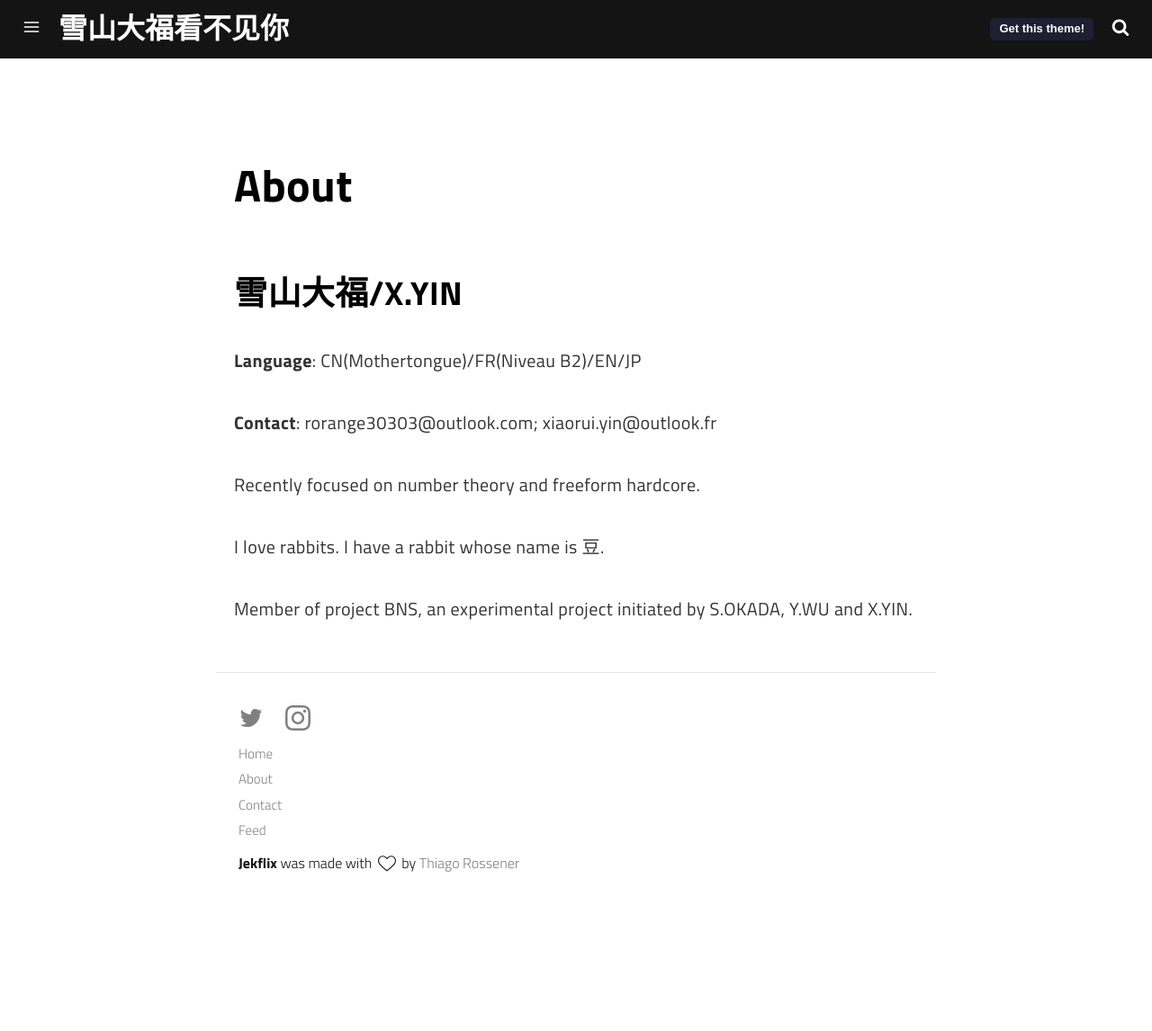
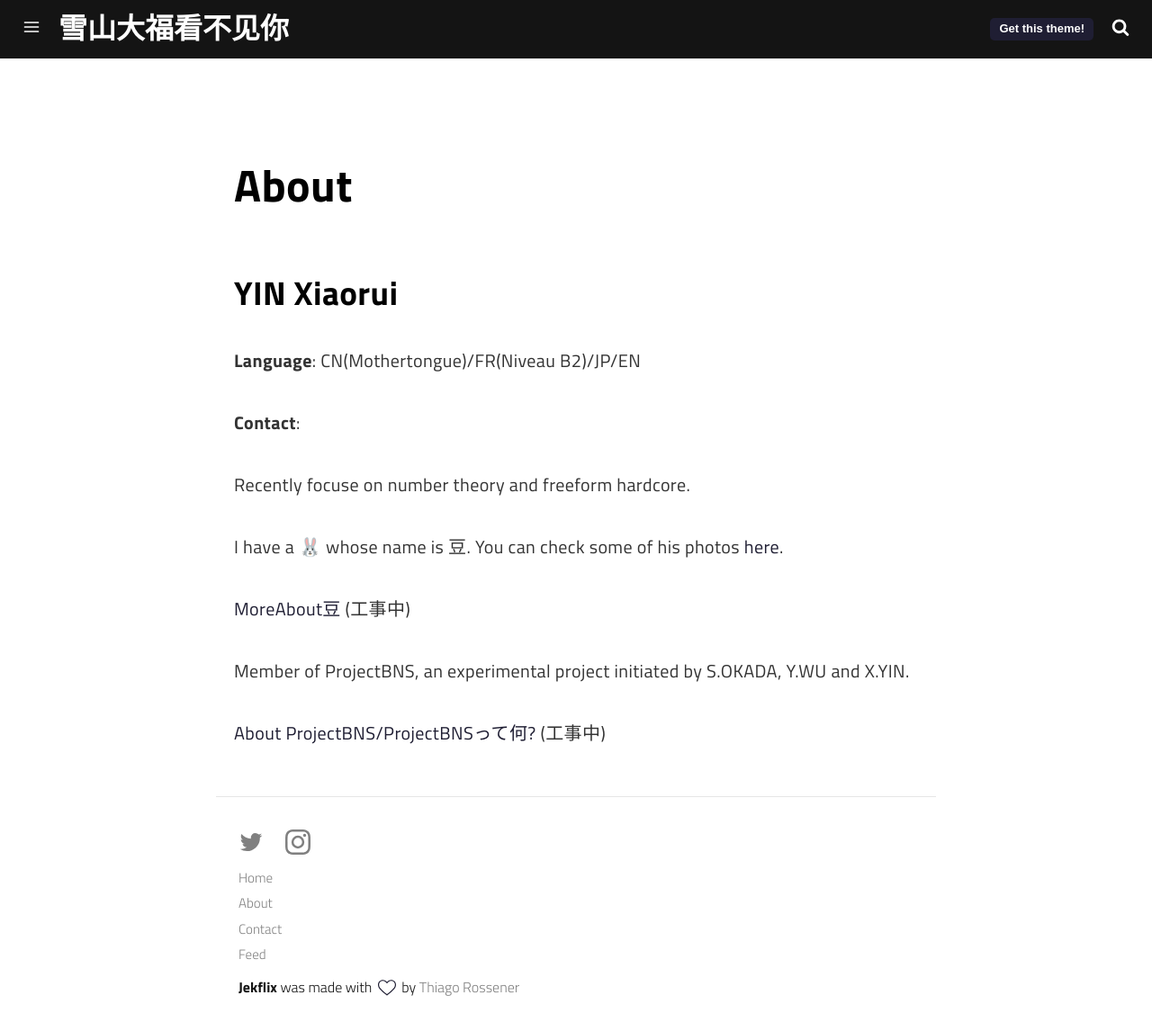
Before and after one commit to XiaoruiYIN/XiaoruiYIN.github.io, a Jekyll site: the page built from about.md, in a window 1280 px wide and 1146 px high. Shown: the whole window at 90% size. Built offline with Jekyll 4.4.1, drawn with Linux system fonts in a browser that asks for light colours; a script that is not in the unit is left out.

Commit message:
Update about.md

```diff
--- a/about.md
+++ b/about.md
@@ -7,14 +7,18 @@ permalink: /about/
 
 # About
 
-## 雪山大福/X.YIN
+## YIN Xiaorui
 
-**Language**: CN(Mothertongue)/FR(Niveau B2)/EN/JP
+**Language**: CN(Mothertongue)/FR(Niveau B2)/JP/EN
 
-**Contact**: rorange30303@outlook.com; xiaorui.yin@outlook.fr
+**Contact**: <a href="mailto:rorange30303@outlook.com">
 
-Recently focused on number theory and freeform hardcore.
+Recently focuse on number theory and freeform hardcore.
 
-I love rabbits. I have a rabbit whose name is 豆.
+I have a 🐰 whose name is 豆. You can check some of his photos <a href="www.instagram.com/rorange30303//projectbns">here</a>.
 
-Member of project BNS, an experimental project initiated by S.OKADA, Y.WU and X.YIN.
+<a href="xiaoruiyin.github.io/d">MoreAbout豆</a> (工事中)
+
+Member of ProjectBNS, an experimental project initiated by S.OKADA, Y.WU and X.YIN.
+
+<a href="xiaoruiyin.github.io/projectbns">About ProjectBNS/ProjectBNSって何?</a> (工事中)
```
